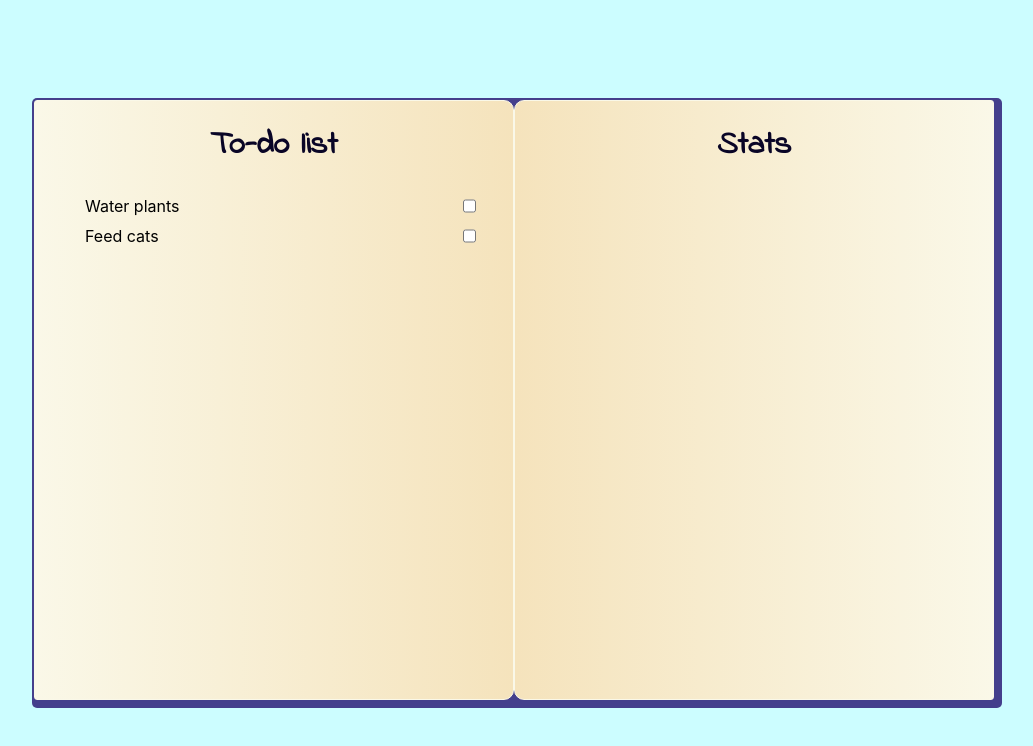
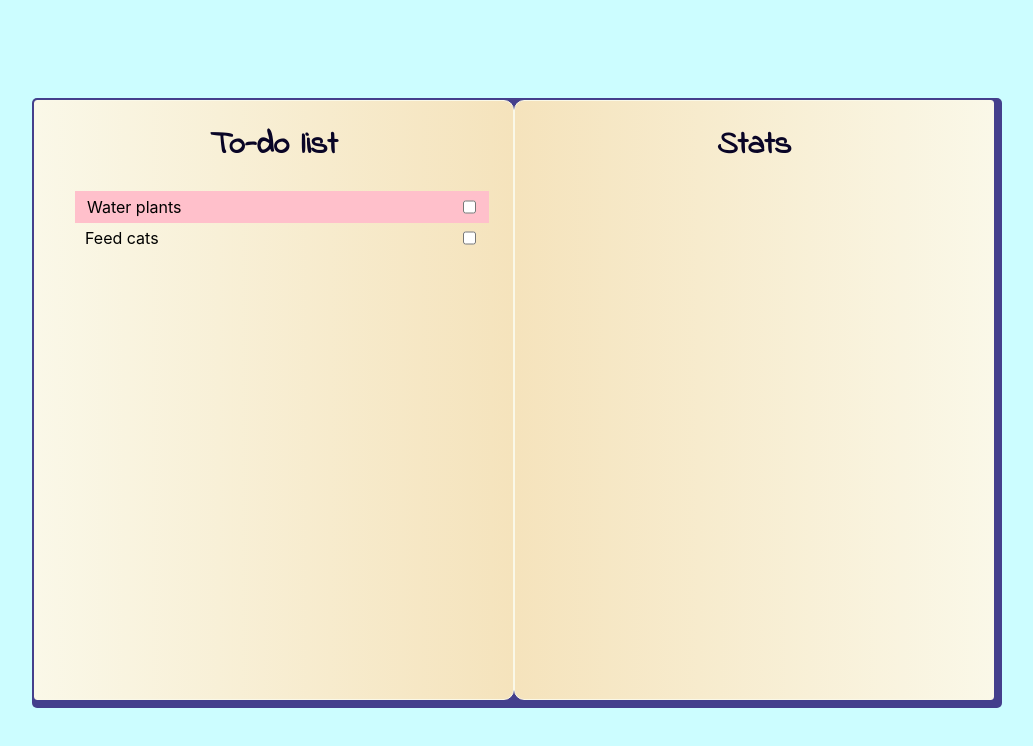
Before and after one commit to amiraine/todo, a React (Create React App) app: page / in a window 1280 px wide. Both pictures are taken after a click on the checkbox 595 px from the left and 205 px from the top of the page. Shown: the top 746 px of the page, without its empty margins (126-1159 px from the left). Built offline with nearby package versions, Linux system fonts and the light colour scheme.

Commit message:
add more test styles

```diff
--- a/src/components/List/index.tsx
+++ b/src/components/List/index.tsx
@@ -1,4 +1,4 @@
-import React from "react";
+import React, { useCallback } from "react";
 import { v4 } from "uuid";
 import { useListData } from "../../Context";
 import { ListData, ListItem } from "../../types";
@@ -6,7 +6,11 @@ import DragAndDrop from "./DragAndDrop";
 import { Checkbox, Container, StyledListItem, StyledTextInput } from "./styled";
 
 interface ListProps {}
+type UpdateKey = keyof ListItem;
+
 const List: React.FC<ListProps> = () => {
+  // local state
+  // get context
   const [listData, listDispatch] = useListData();
   const { items, sort, selected } = listData;
 
@@ -27,8 +31,8 @@ const List: React.FC<ListProps> = () => {
     listDispatch({ type: "ADD", payload });
   };
 
-  const handleUpdateItemValue = (id: string, newValue: string) => {
-    const itemCopy: ListItem = { ...items[id], value: newValue };
+  const handleUpdateItem = (id: string, key: UpdateKey, newValue: any) => {
+    const itemCopy: ListItem = { ...items[id], [key]: newValue };
     const payload: ListData = {
       ...listData,
       items: { ...items, [id]: itemCopy },
@@ -43,6 +47,15 @@ const List: React.FC<ListProps> = () => {
   const handleDeleteItem = (id: string) => {
     listDispatch({ type: "REMOVE", payload: id });
   };
+
+  const handleReorder = useCallback(
+    (from: number, to: number) => {
+      const tempItems = [...sort];
+      tempItems.splice(to, 0, tempItems.splice(from, 1)[0]);
+      listDispatch({ type: "REORDER", payload: tempItems });
+    },
+    [listDispatch, sort]
+  );
 
   return (
     <Container>
@@ -59,19 +72,19 @@ const List: React.FC<ListProps> = () => {
             zIndex: 0,
           },
         }}
-        positionTransition={{
-          type: "spring",
-          damping: 15,
-          stiffness: 100,
-        }}
+        onDragEnd={handleReorder}
       >
         {sort.map((itemId, i) => {
           const { value, isDone } = items[itemId];
           const isSelected = itemId === selected;
           return (
-            <StyledListItem onDoubleClick={() => handleSelectItem(itemId)}>
+            <StyledListItem
+              key={itemId}
+              selected={isSelected}
+              onClick={() => handleSelectItem(itemId)}
+            >
               {isSelected ? (
-                <StyledTextInput type="text" value={value} />
+                <StyledTextInput type="text" defaultValue={value} />
               ) : (
                 <span>{value}</span>
               )}
--- a/src/components/List/styled.ts
+++ b/src/components/List/styled.ts
@@ -4,10 +4,11 @@ export const Container = styled.div`
   padding: 0 24px 0 0;
 `;
 
-export const StyledListItem = styled.div`
+export const StyledListItem = styled.div<{ selected: boolean }>`
   display: flex;
   justify-content: space-between;
   padding: 5px 10px;
+  background: ${({ selected }) => (selected ? "pink" : "transparent")};
 `;
 
 export const StyledTextInput = styled.input`
@@ -15,6 +16,9 @@ export const StyledTextInput = styled.input`
   background: transparent;
   font-family: inherit;
   font-size: 16px;
+  &:focus {
+    outline: 0;
+  }
 `;
 
 export const Checkbox = styled.input``;
```
